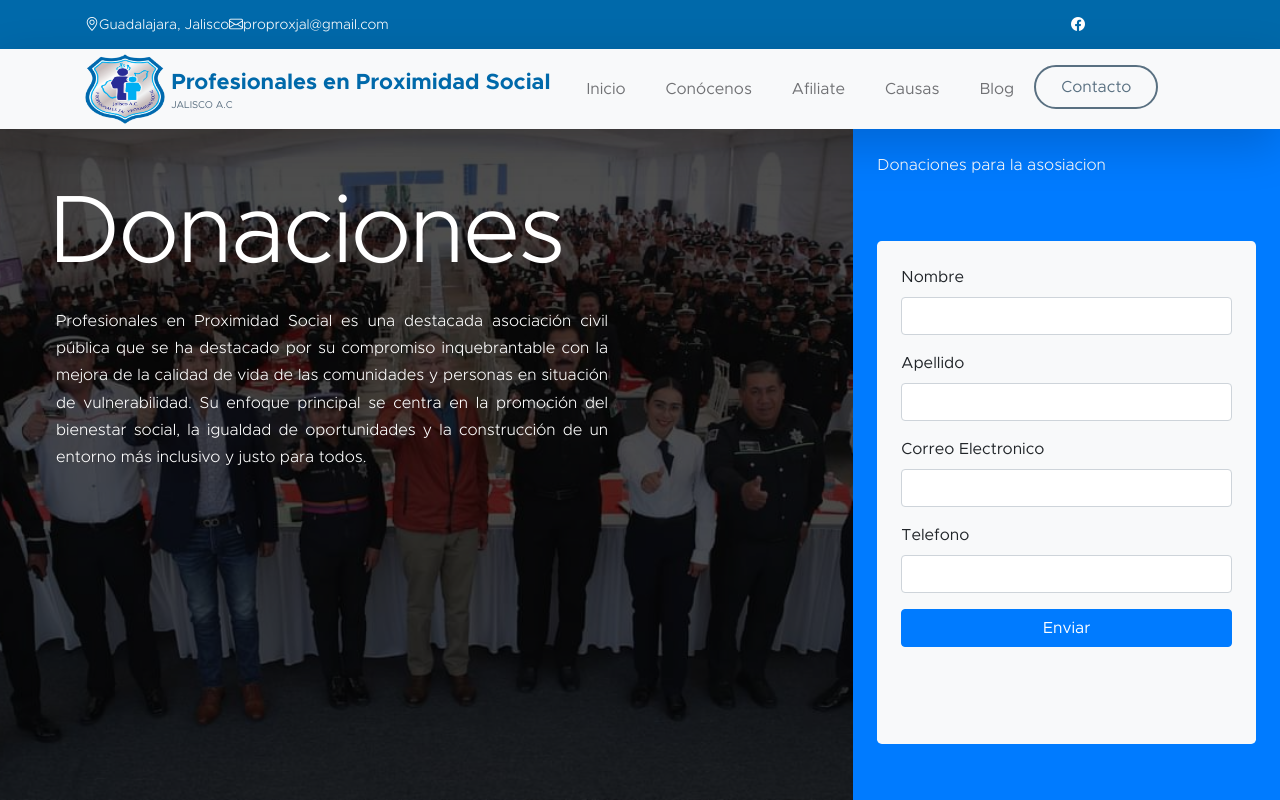
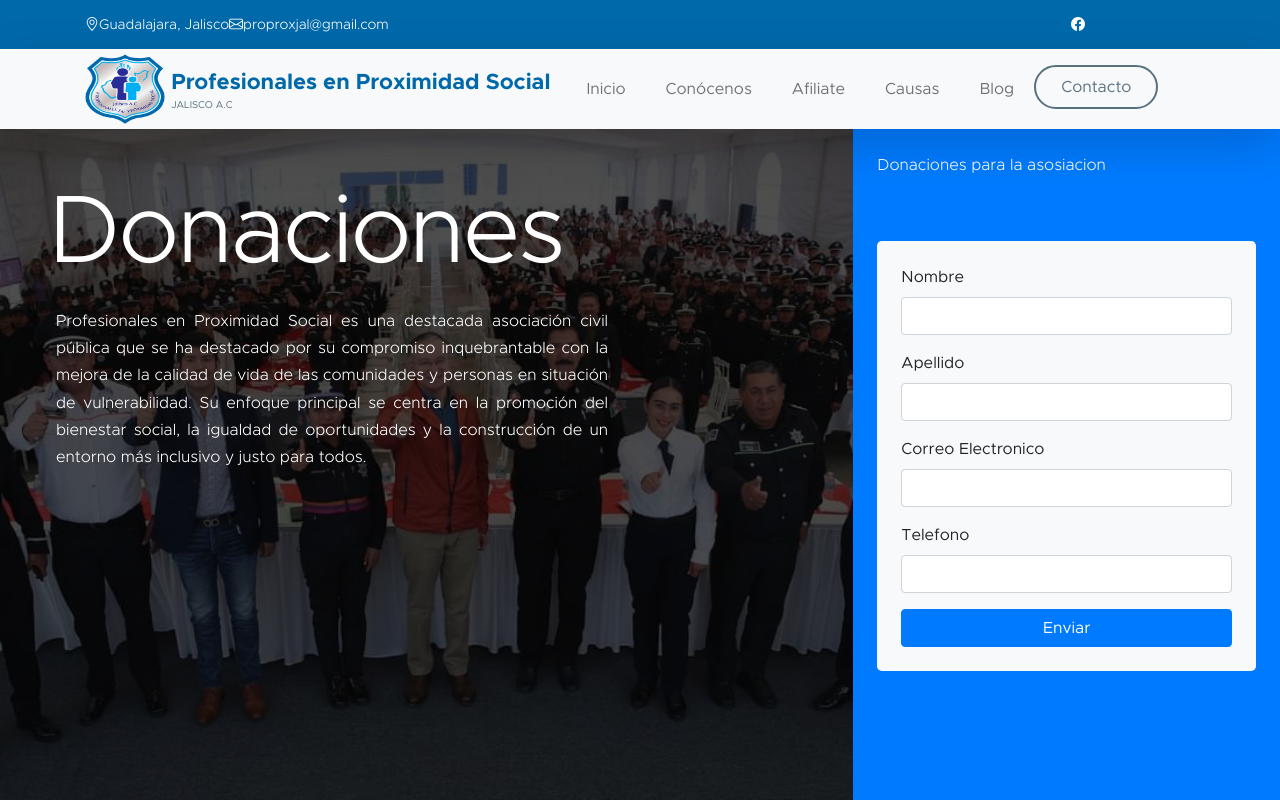
Before and after one commit to askr3d/acpsite, a Django app: page /donaciones/ in a window 1280 px wide. Run offline with Django 4.2, Linux system fonts and the light colour scheme; some libraries are stand-ins or nearby versions.

Commit message:
Media queries a pagina blog agregados

```diff
--- a/ACPclient/templates/ACPclient/donaciones.html
+++ b/ACPclient/templates/ACPclient/donaciones.html
@@ -1,14 +1,14 @@
 <!DOCTYPE html>
-<html lang="en" class="h-100">
+<html lang="en" class="h-100 w-100">
 <head>
     {% include '../template_parts/head.html' %}
     <title>Donaciones</title>
 </head>
-<body class="d-flex flex-column h-100">
+<body class="d-flex flex-column h-100 w-100">
     {% include '../template_parts/header_nav.html' %}
     {% load static %}
-    <div class="d-flex bg-primary h-100">
-        <div class="col-md-8 bg-secondary h-100 p-0"
+    <div class="d-flex flex-column flex-md-row bg-primary h-100">
+        <div class="col-lg-8 bg-secondary h-100 w-100 p-0"
             style="
                 background-repeat: no-repeat;
                 background-position: center center;
@@ -25,13 +25,13 @@
                 </p>
             </div>
         </div>
-        <div class="col-md-4 flex flex-column h-100 p-0">
+        <div class="col-lg-4 flex flex-column h-100 p-0">
             <div class="bg-primary p-4">
                 <p class="text-white">
                     Donaciones para la asosiacion
                 </p>
             </div>
-            <div class="m-4 h-75 bg-light p-4 rounded-lg">
+            <div class="m-4 bg-light p-4 rounded-lg">
                 <form>
                     <div class="form-group">
                       <label for="nombre">Nombre</label>
```
